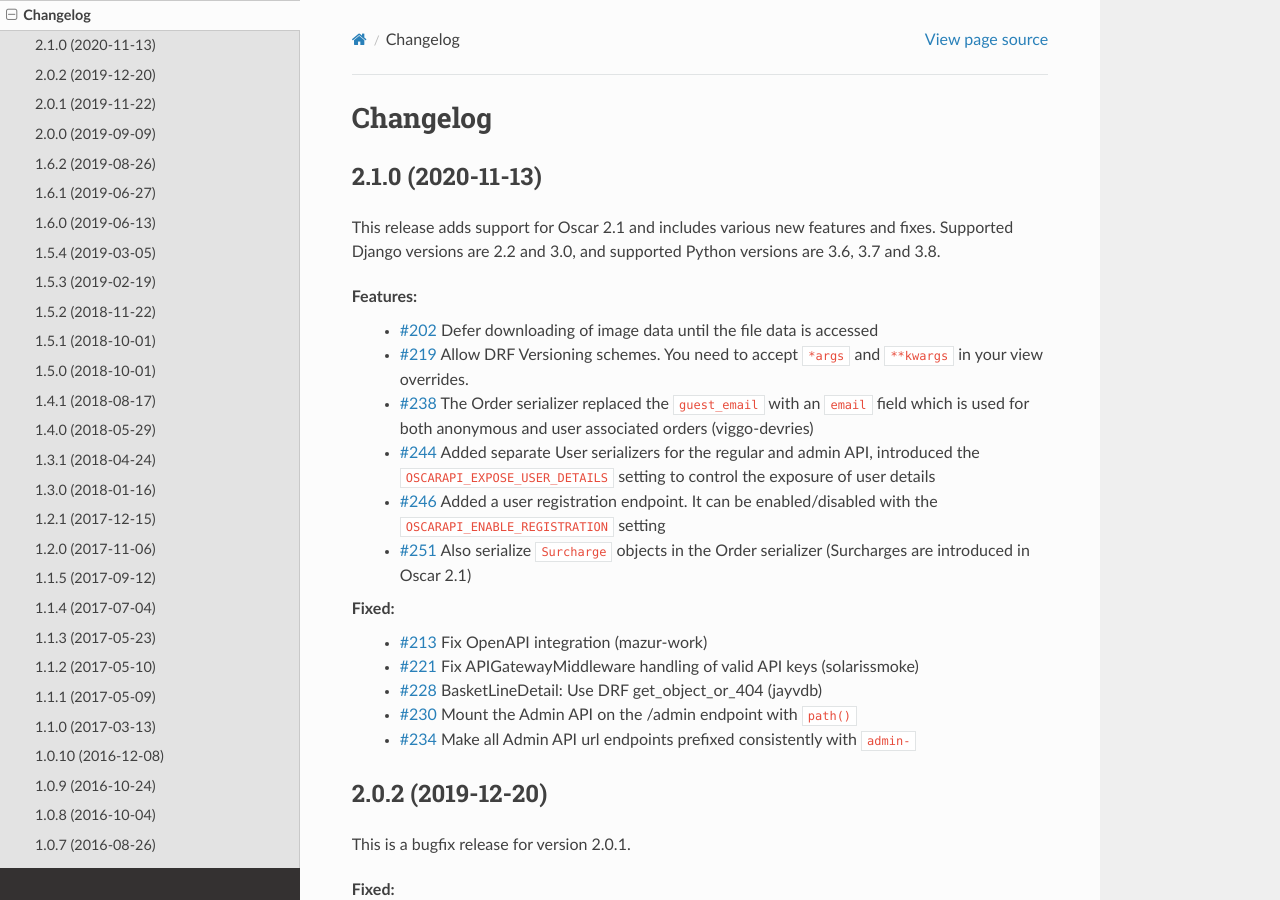
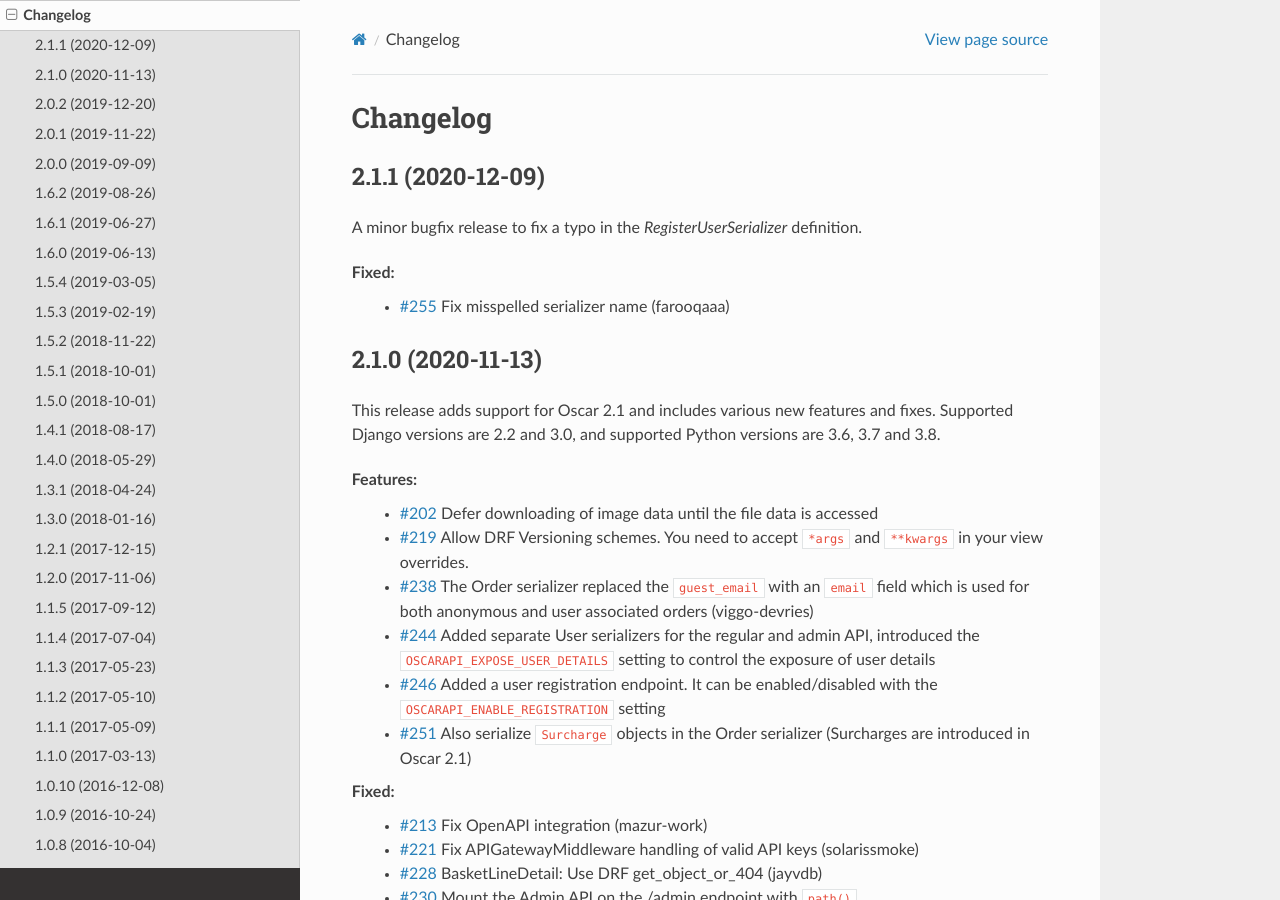
Before and after one commit to dudleyhunt86/django-api-ovrride, a Sphinx documentation site: the page built from docs/source/changelog.rst, in a window 1280 px wide and 900 px high. Built offline with Sphinx 7.4.7 and the Read the Docs theme 2.0.0, drawn with Linux system fonts in a browser that asks for light colours.

Commit message:
Prepare for release 2.1.1

```diff
--- a/docs/source/changelog.rst
+++ b/docs/source/changelog.rst
@@ -1,6 +1,13 @@
 =========
 Changelog
 =========
+2.1.1 (2020-12-09)
+------------------
+A minor bugfix release to fix a typo in the `RegisterUserSerializer` definition.
+
+Fixed:
+ * `#255 <https://github.com/django-oscar/django-oscar-api/pull/255>`_ Fix misspelled serializer name (farooqaaa)
+
 
 2.1.0 (2020-11-13)
 ------------------
--- a/setup.py
+++ b/setup.py
@@ -1,6 +1,6 @@
 from setuptools import find_packages, setup
 
-__version__ = "2.1.0"
+__version__ = "2.1.1"
 
 setup(
     # package name in pypi
```
